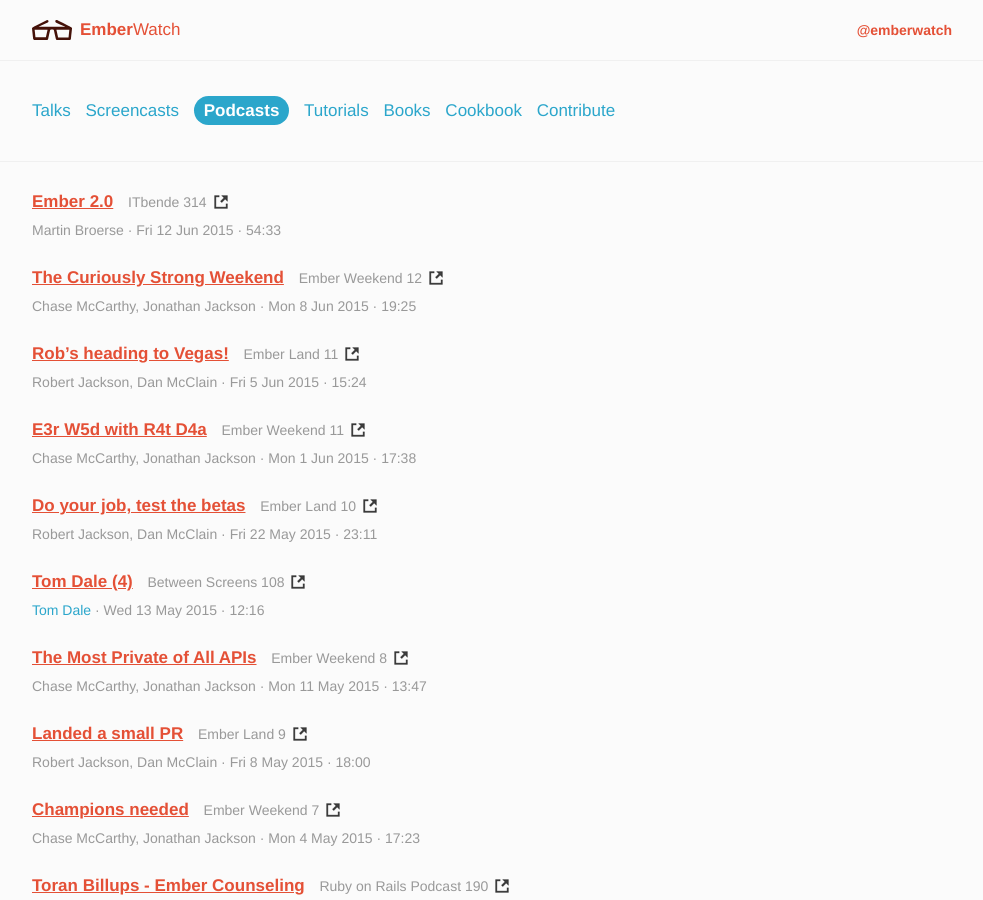
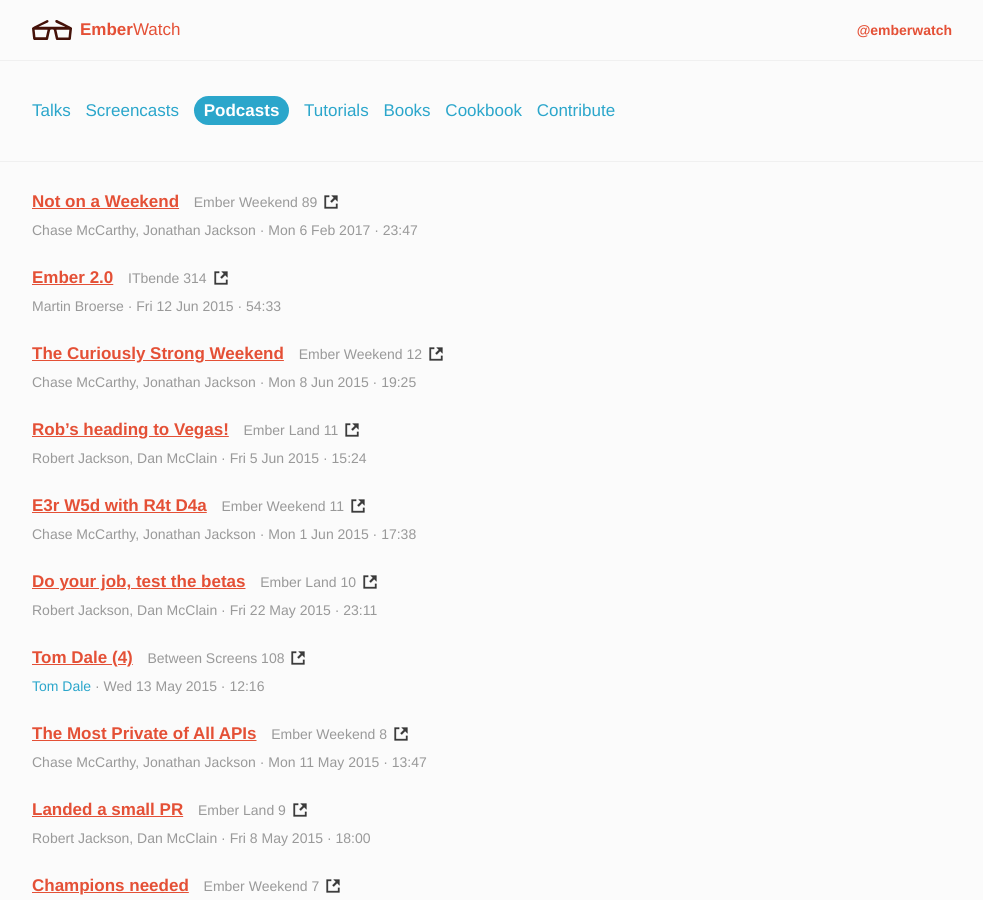
Before and after one commit to emberwatch/emberwatch, a Jekyll site: the page built from podcasts.html, in a window 1280 px wide and 900 px high. Shown: the whole window, without its empty margins (148-1131 px from the left). Built offline with Jekyll 4.4.1, drawn with Linux system fonts in a browser that asks for light colours; comment, search, counter and statistics services are not loaded.

Commit message:
Adds newest Ember Weekend podcast

```diff
--- a/_data/podcasts.yml
+++ b/_data/podcasts.yml
@@ -1,4 +1,13 @@
 ---
+- title: 'Not on a Weekend'
+  episode: 89
+  host: Ember Weekend
+  member_ids:
+  - 158
+  - 159
+  duration: '23:47'
+  date: '2017-02-06'
+  url: https://emberweekend.com/episodes/not-on-a-weekend
 - title: 'Ember 2.0'
   episode: 314
   host: ITbende
```
